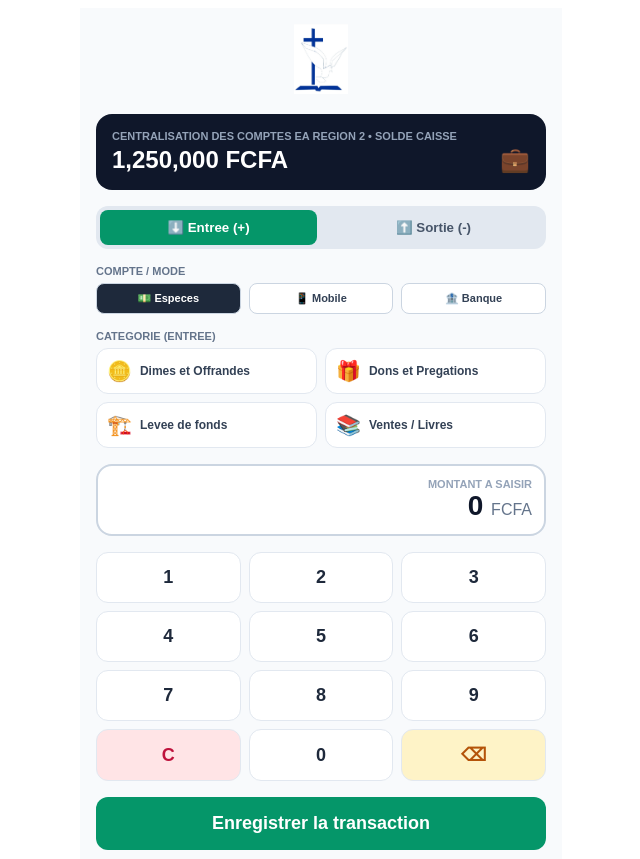
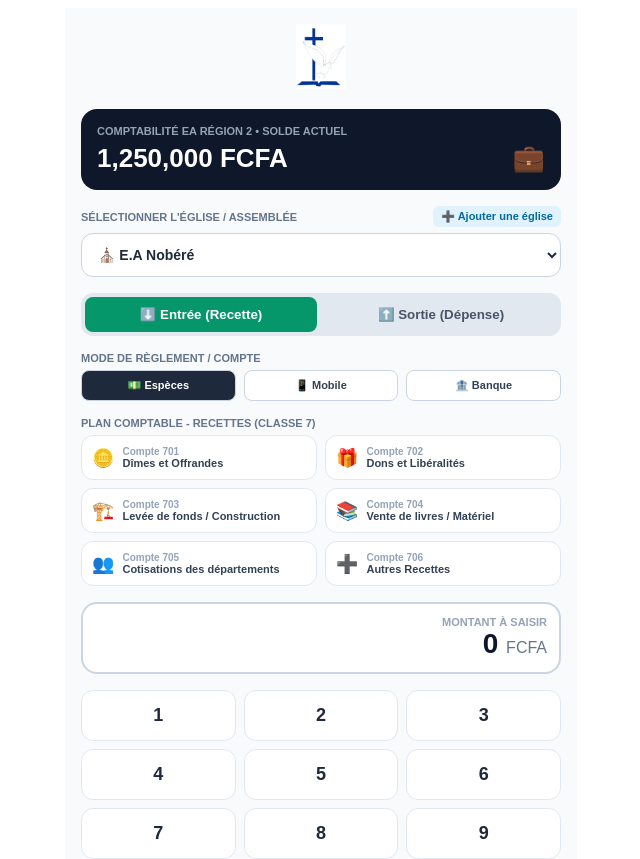
Before and after one commit to claudeYabre/Compta-EA-R-gion-2, a Next.js app: page / in a window 1280 px wide. Shown: the top 859 px of the page, without its empty margins (319-959 px from the left). Built offline with nearby package versions, Linux system fonts and the light colour scheme.

Commit message:
Update index.js

```diff
--- a/pages/index.js
+++ b/pages/index.js
@@ -1,27 +1,64 @@
 import React, { useState } from 'react';
 
-const CATEGORIES_RECETTES = [
-  { id: 'dimes', label: 'Dimes et Offrandes', icon: '🪙' },
-  { id: 'don', label: 'Dons et Pregations', icon: '🎁' },
-  { id: 'construction', label: 'Levee de fonds', icon: '🏗️' },
-  { id: 'ventes', label: 'Ventes / Livres', icon: '📚' },
+// LISTE INITIALE DES ÉGLISES
+const INITIAL_EGLISES = [
+  'E.A Nobéré',
+  'E.A Manga',
 ];
 
+// PLAN COMPTABLE DES RECETTES (Classe 7)
+const CATEGORIES_RECETTES = [
+  { id: '701', label: 'Dîmes et Offrandes', icon: '🪙' },
+  { id: '702', label: 'Dons et Libéralités', icon: '🎁' },
+  { id: '703', label: 'Levée de fonds / Construction', icon: '🏗️' },
+  { id: '704', label: 'Vente de livres / Matériel', icon: '📚' },
+  { id: '705', label: 'Cotisations des départements', icon: '👥' },
+  { id: '706', label: 'Autres Recettes', icon: '➕' }
+];
+
+// PLAN COMPTABLE DES DÉPENSES (Classe 6)
 const CATEGORIES_DEPENSES = [
-  { id: 'charite', label: 'Aide sociale / Charite', icon: '🤝' },
-  { id: 'factures', label: 'Eau / Electricite', icon: '💡' },
-  { id: 'entretien', label: 'Entretien et Travaux', icon: '🛠️' },
-  { id: 'pastoral', label: 'Soutien Pastoral', icon: '👔' },
-  { id: 'transport', label: 'Transport / Carburant', icon: '⛽' },
+  { id: '601', label: 'Aide sociale / Charité', icon: '🤝' },
+  { id: '602', label: 'Factures (Eau / Électricité / Internet)', icon: '💡' },
+  { id: '603', label: 'Entretien et Réparations', icon: '🛠️' },
+  { id: '604', label: 'Soutien Pastoral et Honoraires', icon: '👔' },
+  { id: '605', label: 'Transport / Carburant / Mission', icon: '⛽' },
+  { id: '606', label: 'Fournitures de bureau / Papeterie', icon: '📝' },
+  { id: '607', label: 'Achats d\'équipements et Matériels', icon: '🔊' },
+  { id: '608', label: 'Autres Dépenses', icon: '➖' }
 ];
 
 export default function Home() {
   const [solde, setSolde] = useState(1250000);
   const [type, setType] = useState('RECETTE');
+
+  // Gestion de la liste des églises
+  const [eglisesList, setEglisesList] = useState(INITIAL_EGLISES);
+  const [eglise, setEglise] = useState(INITIAL_EGLISES[0]);
+  const [showAddEglise, setShowAddEglise] = useState(false);
+  const [newEgliseName, setNewEgliseName] = useState('');
+
   const [compte, setCompte] = useState('CAISSE_ESPECES');
   const [categorieId, setCategorieId] = useState('');
   const [montant, setMontant] = useState('0');
   const [successMsg, setSuccessMsg] = useState('');
+
+  // Fonction pour ajouter une église à la liste
+  const handleAddEglise = () => {
+    const trimmed = newEgliseName.trim();
+    if (!trimmed) {
+      alert('Veuillez saisir le nom de l\'église.');
+      return;
+    }
+    if (eglisesList.includes(trimmed)) {
+      alert('Cette église existe déjà dans la liste.');
+      return;
+    }
+    setEglisesList([...eglisesList, trimmed]);
+    setEglise(trimmed);
+    setNewEgliseName('');
+    setShowAddEglise(false);
+  };
 
   const handleKeyPress = (val) => {
     if (val === 'C') {
@@ -36,7 +73,7 @@ export default function Home() {
   const handleValidation = () => {
     const numericMontant = parseFloat(montant);
     if (!categorieId) {
-      alert('Veuillez selectionner une categorie.');
+      alert('Veuillez sélectionner un compte / une catégorie.');
       return;
     }
     if (numericMontant <= 0) {
@@ -50,45 +87,135 @@ export default function Home() {
       setSolde((prev) => prev - numericMontant);
     }
 
-    setSuccessMsg(`Transaction de ${numericMontant.toLocaleString()} FCFA enregistree !`);
+    setSuccessMsg(`Transaction de ${numericMontant.toLocaleString()} FCFA enregistrée pour : ${eglise}`);
     setMontant('0');
     setCategorieId('');
-    setTimeout(() => setSuccessMsg(''), 3000);
+    setTimeout(() => setSuccessMsg(''), 4000);
   };
 
   const categories = type === 'RECETTE' ? CATEGORIES_RECETTES : CATEGORIES_DEPENSES;
 
   return (
-    <div style={{ maxWidth: '450px', margin: '0 auto', padding: '16px', fontFamily: 'sans-serif', backgroundColor: '#f8fafc', minHeight: '100vh' }}>
+    <div style={{ maxWidth: '480px', margin: '0 auto', padding: '16px', fontFamily: 'sans-serif', backgroundColor: '#f8fafc', minHeight: '100vh' }}>
 
-      {/* Affichage du Logo PNG */}
+      {/* Logo */}
       <div style={{ textAlign: 'center', marginBottom: '16px' }}>
         <img
           src="/logo.png"
-          alt="Logo Eglise"
-          style={{ height: '70px', width: 'auto', objectFit: 'contain' }}
+          alt="Logo Église"
+          style={{ height: '65px', width: 'auto', objectFit: 'contain' }}
         />
       </div>
 
-      {/* En-tete / Solde */}
+      {/* Carte Solde & Entête */}
       <div style={{ backgroundColor: '#0f172a', color: 'white', borderRadius: '16px', padding: '16px', marginBottom: '16px' }}>
         <div style={{ fontSize: '11px', color: '#94a3b8', textTransform: 'uppercase', fontWeight: 'bold' }}>
-          Centralisation des comptes EA Region 2 • Solde Caisse
+          Comptabilité EA Région 2 • Solde Actuel
         </div>
-        <div style={{ fontSize: '24px', fontWeight: 'bold', marginTop: '4px', display: 'flex', justifyContent: 'space-between', alignItems: 'center' }}>
+        <div style={{ fontSize: '26px', fontWeight: 'bold', marginTop: '6px', display: 'flex', justifyContent: 'space-between', alignItems: 'center' }}>
           <span>{solde.toLocaleString()} FCFA</span>
           <span>💼</span>
         </div>
       </div>
 
-      {/* Message de confirmation */}
+      {/* Message de succès */}
       {successMsg && (
-        <div style={{ backgroundColor: '#d1fae5', border: '1px solid #34d399', color: '#065f46', padding: '10px', borderRadius: '12px', marginBottom: '16px', fontSize: '14px', fontWeight: 'bold', textAlign: 'center' }}>
+        <div style={{ backgroundColor: '#d1fae5', border: '1px solid #34d399', color: '#065f46', padding: '12px', borderRadius: '12px', marginBottom: '16px', fontSize: '13px', fontWeight: 'bold', textAlign: 'center' }}>
           ✅ {successMsg}
         </div>
       )}
 
-      {/* Type : Entree ou Sortie */}
+      {/* SELECTION / AJOUT DE L'EGLISE */}
+      <div style={{ marginBottom: '16px' }}>
+        <div style={{ display: 'flex', justifyContent: 'space-between', alignItems: 'center', marginBottom: '6px' }}>
+          <label style={{ fontSize: '11px', fontWeight: 'bold', color: '#64748b', textTransform: 'uppercase' }}>
+            Sélectionner l&apos;Église / Assemblée
+          </label>
+          <button
+            type="button"
+            onClick={() => setShowAddEglise(!showAddEglise)}
+            style={{
+              backgroundColor: '#e0f2fe',
+              color: '#0369a1',
+              border: 'none',
+              padding: '4px 8px',
+              borderRadius: '6px',
+              fontSize: '11px',
+              fontWeight: 'bold',
+              cursor: 'pointer'
+            }}
+          >
+            {showAddEglise ? 'Fermer' : '➕ Ajouter une église'}
+          </button>
+        </div>
+
+        {/* Champ de création d'une nouvelle église */}
+        {showAddEglise && (
+          <div style={{ display: 'flex', gap: '8px', marginBottom: '10px', backgroundColor: '#f1f5f9', padding: '8px', borderRadius: '10px' }}>
+            <input
+              type="text"
+              placeholder="Ex: E.A Manga 2"
+              value={newEgliseName}
+              onChange={(e) => setNewEgliseName(e.target.value)}
+              style={{
+                flex: 1,
+                padding: '8px 12px',
+                borderRadius: '8px',
+                border: '1px solid #cbd5e1',
+                fontSize: '13px',
+                outline: 'none'
+              }}
+            />
+            <button
+              type="button"
+              onClick={handleAddEglise}
+              style={{
+                backgroundColor: '#0284c7',
+                color: 'white',
+                border: 'none',
+                padding: '8px 14px',
+                borderRadius: '8px',
+                fontWeight: 'bold',
+                fontSize: '12px',
+                cursor: 'pointer'
+              }}
+            >
+              Ajouter
+            </button>
+          </div>
+        )}
+
+        <select
+          value={eglise}
+          onChange={(e) => {
+            if (e.target.value === '__ADD_NEW__') {
+              setShowAddEglise(true);
+            } else {
+              setEglise(e.target.value);
+            }
+          }}
+          style={{
+            width: '100%',
+            padding: '12px',
+            borderRadius: '12px',
+            border: '1px solid #cbd5e1',
+            backgroundColor: 'white',
+            fontSize: '14px',
+            fontWeight: '600',
+            color: '#1e293b',
+            outline: 'none'
+          }}
+        >
+          {eglisesList.map((item) => (
+            <option key={item} value={item}>
+              ⛪ {item}
+            </option>
+          ))}
+          <option value="__ADD_NEW__">➕ + Ajouter une nouvelle église...</option>
+        </select>
+      </div>
+
+      {/* TYPE : ENTREE OU SORTIE */}
       <div style={{ display: 'grid', gridTemplateColumns: '1fr 1fr', gap: '8px', marginBottom: '16px', backgroundColor: '#e2e8f0', padding: '4px', borderRadius: '12px' }}>
         <button
           type="button"
@@ -103,7 +230,7 @@ export default function Home() {
             color: type === 'RECETTE' ? 'white' : '#475569'
           }}
         >
-          ⬇️ Entree (+)
+          ⬇️ Entrée (Recette)
         </button>
         <button
           type="button"
@@ -118,21 +245,25 @@ export default function Home() {
             color: type === 'DEPENSE' ? 'white' : '#475569'
           }}
         >
-          ⬆️ Sortie (-)
+          ⬆️ Sortie (Dépense)
         </button>
       </div>
 
-      {/* Mode de reglement */}
+      {/* MODE DE REGLEMENT */}
       <div style={{ marginBottom: '16px' }}>
         <label style={{ fontSize: '11px', fontWeight: 'bold', color: '#64748b', textTransform: 'uppercase', display: 'block', marginBottom: '6px' }}>
-          Compte / Mode
+          Mode de règlement / Compte
         </label>
         <div style={{ display: 'grid', gridTemplateColumns: '1fr 1fr 1fr', gap: '8px' }}>
-          {['CAISSE_ESPECES', 'MOBILE_MONEY', 'BANQUE'].map((m) => (
+          {[
+            { id: 'CAISSE_ESPECES', label: '💵 Espèces' },
+            { id: 'MOBILE_MONEY', label: '📱 Mobile' },
+            { id: 'BANQUE', label: '🏦 Banque' }
+          ].map((m) => (
             <button
-              key={m}
+              key={m.id}
               type="button"
-              onClick={() => setCompte(m)}
+              onClick={() => setCompte(m.id)}
               style={{
                 padding: '8px 4px',
                 fontSize: '11px',
@@ -140,20 +271,20 @@ export default function Home() {
                 borderRadius: '8px',
                 border: '1px solid #cbd5e1',
                 cursor: 'pointer',
-                backgroundColor: compte === m ? '#1e293b' : 'white',
-                color: compte === m ? 'white' : '#334155'
+                backgroundColor: compte === m.id ? '#1e293b' : 'white',
+                color: compte === m.id ? 'white' : '#334155'
               }}
             >
-              {m === 'CAISSE_ESPECES' ? '💵 Especes' : m === 'MOBILE_MONEY' ? '📱 Mobile' : '🏦 Banque'}
+              {m.label}
             </button>
           ))}
         </div>
       </div>
 
-      {/* Liste des categories */}
+      {/* PLAN COMPTABLE / CATEGORIES */}
       <div style={{ marginBottom: '16px' }}>
         <label style={{ fontSize: '11px', fontWeight: 'bold', color: '#64748b', textTransform: 'uppercase', display: 'block', marginBottom: '6px' }}>
-          Categorie ({type === 'RECETTE' ? 'Entree' : 'Sortie'})
+          Plan comptable - {type === 'RECETTE' ? 'Recettes (Classe 7)' : 'Dépenses (Classe 6)'}
         </label>
         <div style={{ display: 'grid', gridTemplateColumns: '1fr 1fr', gap: '8px' }}>
           {categories.map((cat) => (
@@ -173,22 +304,25 @@ export default function Home() {
                 cursor: 'pointer'
               }}
             >
-              <span style={{ fontSize: '20px' }}>{cat.icon}</span>
-              <span style={{ fontSize: '12px', fontWeight: 'bold', color: '#334155' }}>{cat.label}</span>
+              <span style={{ fontSize: '18px' }}>{cat.icon}</span>
+              <div>
+                <div style={{ fontSize: '10px', color: '#94a3b8', fontWeight: 'bold' }}>Compte {cat.id}</div>
+                <div style={{ fontSize: '11px', fontWeight: 'bold', color: '#334155' }}>{cat.label}</div>
+              </div>
             </button>
           ))}
         </div>
       </div>
 
-      {/* Affichage du Montant Saisi */}
+      {/* AFFICHAGE DU MONTANT */}
       <div style={{ backgroundColor: 'white', border: '2px solid #cbd5e1', borderRadius: '16px', padding: '12px', marginBottom: '16px', textAlign: 'right' }}>
-        <div style={{ fontSize: '11px', color: '#94a3b8', fontWeight: 'bold', textTransform: 'uppercase' }}>Montant a saisir</div>
+        <div style={{ fontSize: '11px', color: '#94a3b8', fontWeight: 'bold', textTransform: 'uppercase' }}>Montant à saisir</div>
         <div style={{ fontSize: '28px', fontWeight: '900', color: '#0f172a' }}>
           {parseInt(montant, 10).toLocaleString()} <span style={{ fontSize: '16px', fontWeight: 'normal', color: '#64748b' }}>FCFA</span>
         </div>
       </div>
 
-      {/* Pave Numerique Tactile */}
+      {/* PAVÉ NUMÉRIQUE TACTILE */}
       <div style={{ display: 'grid', gridTemplateColumns: '1fr 1fr 1fr', gap: '8px', marginBottom: '16px' }}>
         {['1', '2', '3', '4', '5', '6', '7', '8', '9', 'C', '0', 'DEL'].map((btn) => (
           <button
@@ -211,7 +345,7 @@ export default function Home() {
         ))}
       </div>
 
-      {/* Bouton Enregistrer */}
+      {/* BOUTON D'ENREGISTREMENT */}
       <button
         type="button"
         onClick={handleValidation}
```
